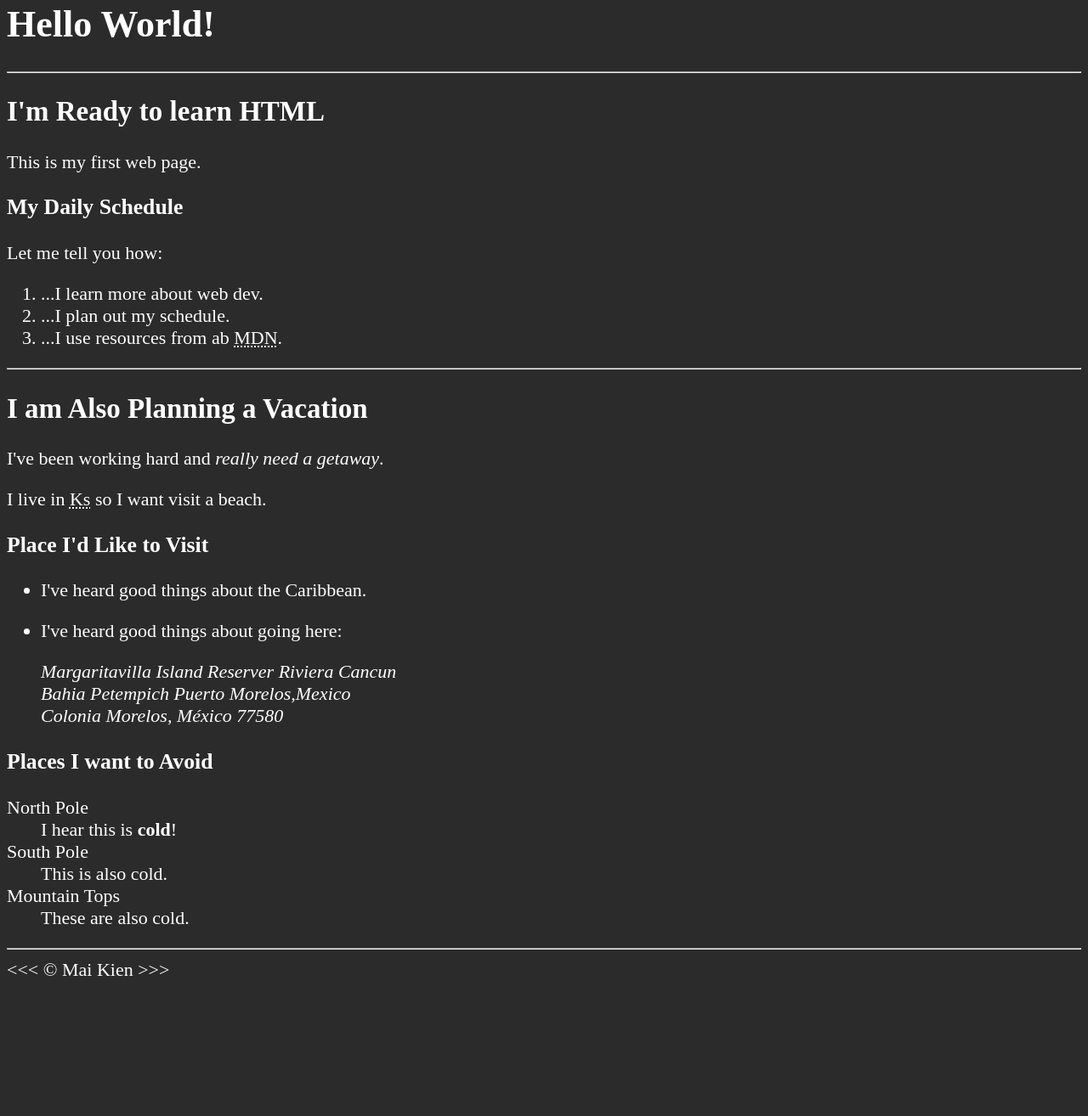
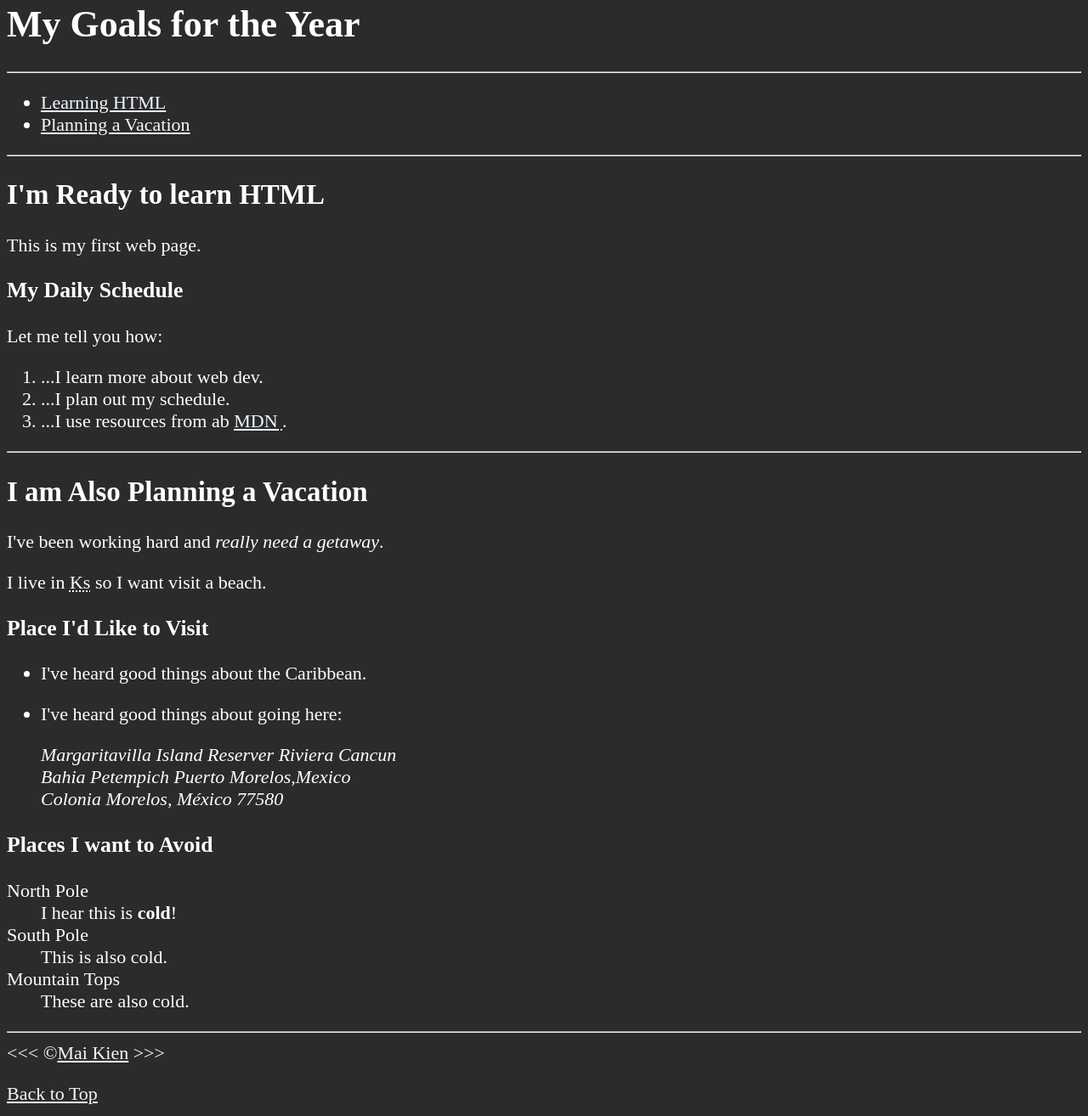
Before and after one commit to Kienkulu/Tutorial-Html, a plain HTML site: page index.html in a window 1280 px wide. Shown: the part 26-1340 px from the top of the page at 85% size. Before the commit the page ends 1189 px from the top, so only its background shows below. Drawn offline with Linux system fonts and the light colour scheme.

Commit message:
Lesson 5

```diff
--- /dev/null
+++ b/about.html
@@ -0,0 +1,43 @@
+<!DOCTYPE html>
+<html lang="en">
+  <head>
+    <meta charset="UTF-8" />
+    <meta name="author" content="Mai Kien" />
+    <meta
+      name="description"
+      content="Hi, I'm Mai Kien. this page is about me."
+    >
+    <title>About Me</title>
+    <link rel="icon" href="html5.png" type="image/x-icon" />
+    <link rel="stylesheet" href="main.css" type="text/css" />
+  </head>
+
+  <body>
+    <h1>Hi, I'm Mai Kien</h1>
+
+    <hr>
+
+    <p>Lorem ipsum dolor sit amet consectetur adipisicing elit. Repudiandae facilis perferendis excepturi nesciunt harum eveniet et, minima recusandae. Sunt odit et repellat ullam corrupti porro vel obcaecati tempora ratione unde!</p>
+
+    <hr>
+
+    <ul>
+        <li>Download an <a href="html5.png">HTML5 favicon</a></li>
+        <li>
+            Contact me at <a href="mailto:random@gmail.com">my email address</a>
+        </li>
+        <li>
+            Dial <a href="tel:+352691783298">my phhone number</a>
+        </li>
+        <li>
+            Open <a href="https://www,google.com/" target="_blank">Google</a> in a new tab.
+        </li>
+    </ul>
+
+    <hr>
+    &lt;&lt;&lt; &copy;<a href="about.html">Mai Kien</a> &gt;&gt;&gt;
+    <p>
+        <a href="/">Back to Home</a>
+    </p>
+  </body>
+</html>
--- a/index.html
+++ b/index.html
@@ -13,10 +13,23 @@
   </head>
 
   <body>
-    <h1>Hello World!</h1>
+    <h1>My Goals for the Year</h1>
 
     <hr>
 
+    <nav>
+      <ul>
+        <li>
+          <a href="#html">Learning HTML</a>
+        </li>
+        <li>
+          <a href="#vacation">Planning a Vacation</a>
+        </li>
+      </ul>
+    </nav>
+
+    <hr>
+ <section id="html">
     <h2>I'm Ready to learn HTML</h2>
     <p>This is my first web page.</p>
 
@@ -25,11 +38,13 @@
     <ol>
         <li>...I learn more about web dev.</li>
         <li>...I plan out my schedule.</li>
-        <li>...I use resources from ab <abbr title="Mozilla Developper Network">MDN</abbr>.</li>
+        <li>...I use resources from ab <abbr title="Mozilla Developper Network">
+          <a href="https://developer.mozilla.org/">MDN</a>
+        </abbr>.</li>
     </ol>
-
+  </section>
     <hr>
-
+  <section id="vacation">
     <h2>I am Also Planning a Vacation</h2>
     <p>I've been working hard and <em>really need a getaway</em>.</p>
     <p>I live in <abbr title="kansas">Ks</abbr> so I want visit a beach.</p>
@@ -57,8 +72,12 @@
         <dt>Mountain Tops</dt>
         <dd>These are also cold.</dd>
     </dl>
+  </section>
 
     <hr>
-    &lt;&lt;&lt; &copy; Mai Kien &gt;&gt;&gt;
+    &lt;&lt;&lt; &copy;<a href="about.html">Mai Kien</a> &gt;&gt;&gt;
+    <p>
+      <a href="#">Back to Top</a>
+    </p>
   </body>
 </html>
--- a/main.css
+++ b/main.css
@@ -6,3 +6,15 @@ html {
     background-color: rgb(44, 43, 43);
     color: rgb(255, 255, 255);
   }
+
+  a {
+    color:aliceblue;
+  }
+
+  a:visited {
+    color:aliceblue
+  }
+
+  a:hover, a:active {
+    color: #eee;
+  }
```
